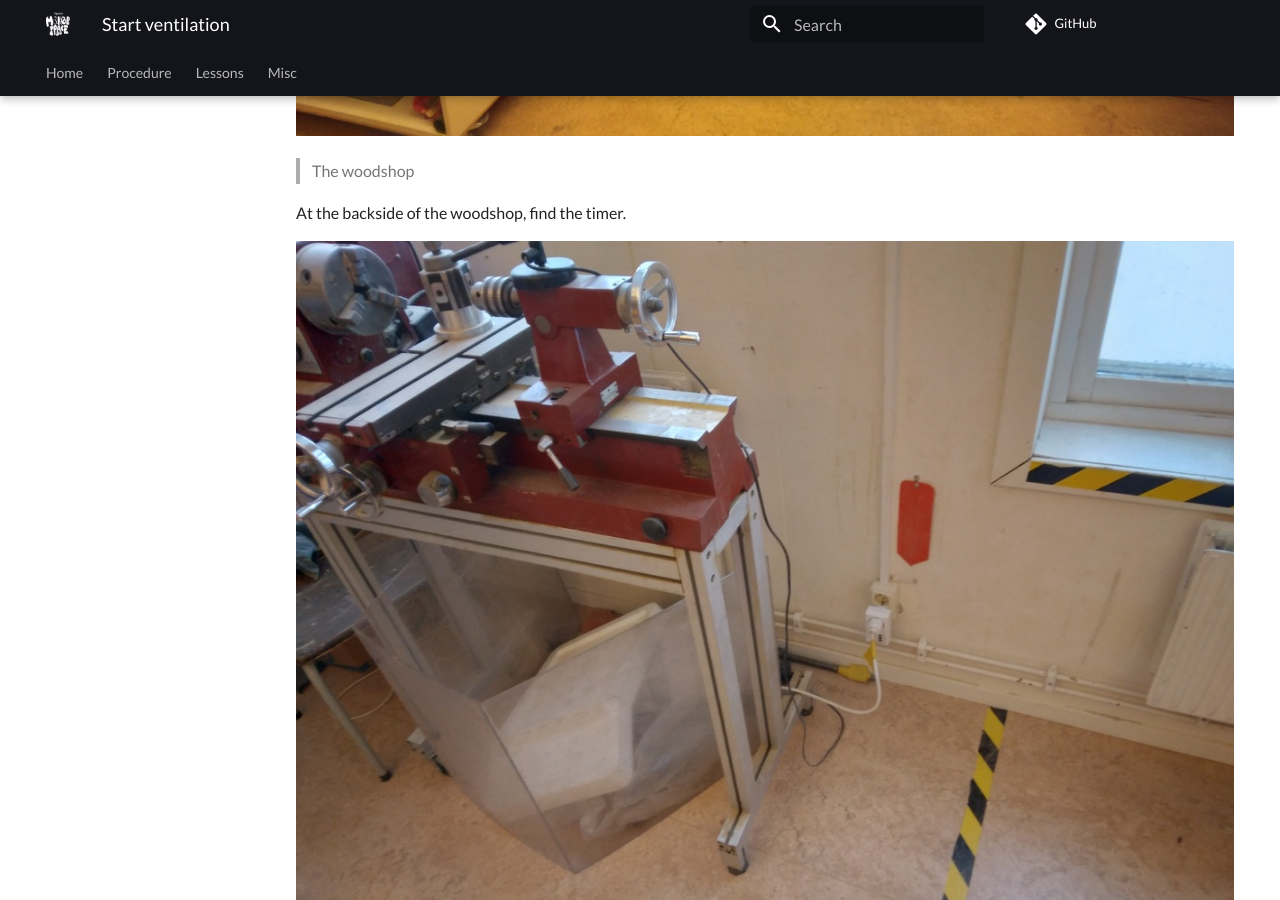
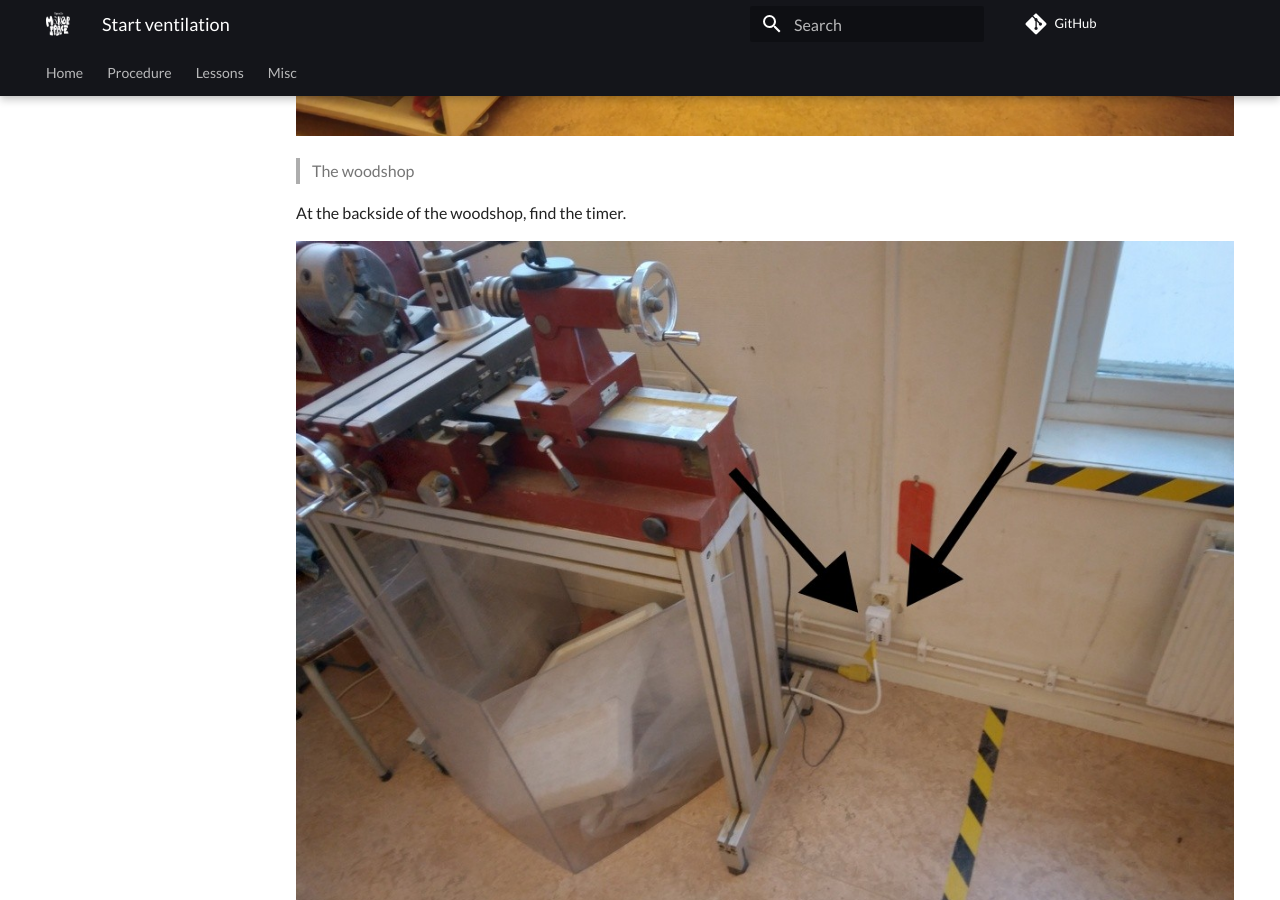
Before and after one commit to uppsala-makerspace/laser_cutter_guide, an MkDocs documentation site: the page built from docs/steps/start_ventilation.md, in a window 1280 px wide and 900 px high, scrolled down 1688 px. Built offline with MkDocs 1.6.1 and Material for MkDocs 9.7.7, drawn with Linux system fonts in a browser that asks for light colours; comment, search, counter and statistics services are not loaded.

Commit message:
Update start_ventilation.md replaced back of woodshop with arrow

```diff
--- a/docs/steps/start_ventilation.md
+++ b/docs/steps/start_ventilation.md
@@ -24,7 +24,7 @@ Go to the back of the woodshop
 
 At the backside of the woodshop, find the timer.
 
-![The backside of the woodshop](backside_woodshop.jpg)
+![The backside of the woodshop](backside_woodshop_with_arrow.jpg)
 
 > The backside of the woodshop
 
```
